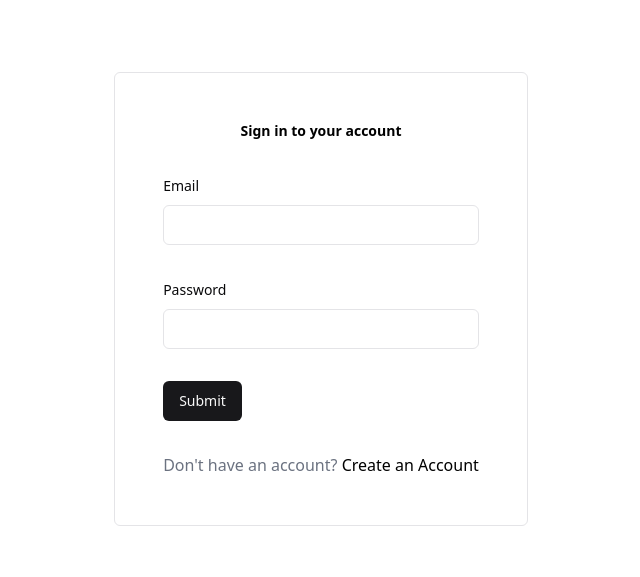
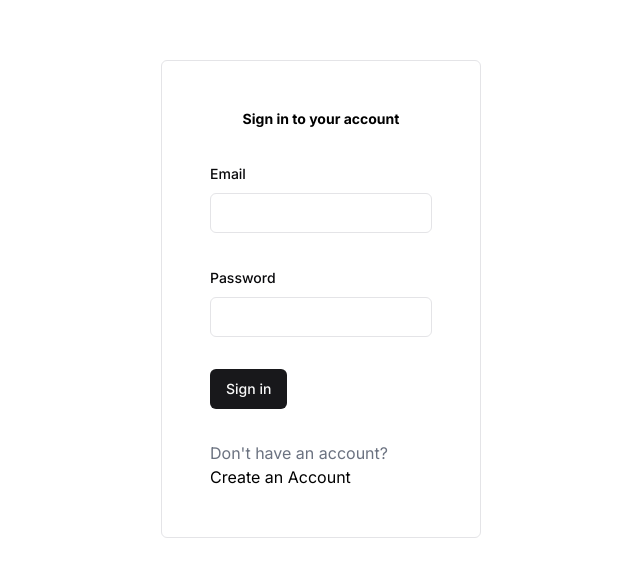
Before and after one commit to jacobrogers603/mark_my_words, a Next.js app: page /auth in a window 1280 px wide. Shown: the part 101-678 px from the top of the page, without its empty margins (319-959 px from the left). Built offline with nearby package versions, Linux system fonts and the light colour scheme.

Commit message:
validation for password messages

```diff
--- a/src/app/auth/page.tsx
+++ b/src/app/auth/page.tsx
@@ -17,14 +17,26 @@ import { useState } from "react";
 
 const formSchema = z.object({
   email: z.string().email(),
-  password: z.string().min(8),
+  password: z
+    .string()
+    .min(8, { message: "Password must be at least 8 characters long" })
+    .refine((value) => /[a-z]/.test(value), {
+      message: "Password must contain at least one lowercase letter.",
+    })
+    .refine((value) => /[A-Z]/.test(value), {
+      message: "Password must contain at least one uppercase letter.",
+    })
+    .refine((value) => /\d/.test(value), {
+      message: "Password must contain at least one number.",
+    }),
 });
 
 const AuthPage = () => {
   const [variant, setVariant] = useState<"signin" | "signup">("signin");
   const toggleVariant = () => {
     setVariant(variant === "signin" ? "signup" : "signin");
-  }
+    form.reset();
+  };
 
   // 1. Define your form.
   const form = useForm<z.infer<typeof formSchema>>({
@@ -45,15 +57,17 @@ const AuthPage = () => {
 
   // 2. Define a submit handler.
   function onSubmit(values: z.infer<typeof formSchema>) {
-    // Do something with the form values.
-    // ✅ This will be type-safe and validated.
+    // Call the appropriate function based on the form variant.
     variant === "signin" ? signin() : signup();
+
+    // Clear the form.
+    form.reset();
     console.log(values);
   }
 
   return (
-    <body className="grid place-items-center w-full h-screen">
-      <div className="grid place-items-center border rounded-md w-auto h-auto p-12">
+    <main className="grid place-items-center w-full h-screen">
+      <div className="grid place-items-center border rounded-md w-80 h-auto p-12">
         <Form {...form}>
           <FormDescription className="text-black font-bold mb-8 ">
             {variant === "signin"
@@ -87,11 +101,13 @@ const AuthPage = () => {
                 </FormItem>
               )}
             />
-            <Button type="submit">Submit</Button>
+            <Button type="submit">
+              {variant === "signin" ? "Sign in" : "Sign up"}
+            </Button>
             <p className="text-gray-500">
-                {variant === "signin"
-                    ? "Don't have an account? "
-                    : "Already have an account? "}
+              {variant === "signin"
+                ? "Don't have an account? "
+                : "Already have an account? "}
               <span
                 onClick={toggleVariant}
                 className="text-black text-semibold hover:underline cursor-pointer">
@@ -101,7 +117,7 @@ const AuthPage = () => {
           </form>
         </Form>
       </div>
-    </body>
+    </main>
   );
 };
 
```
